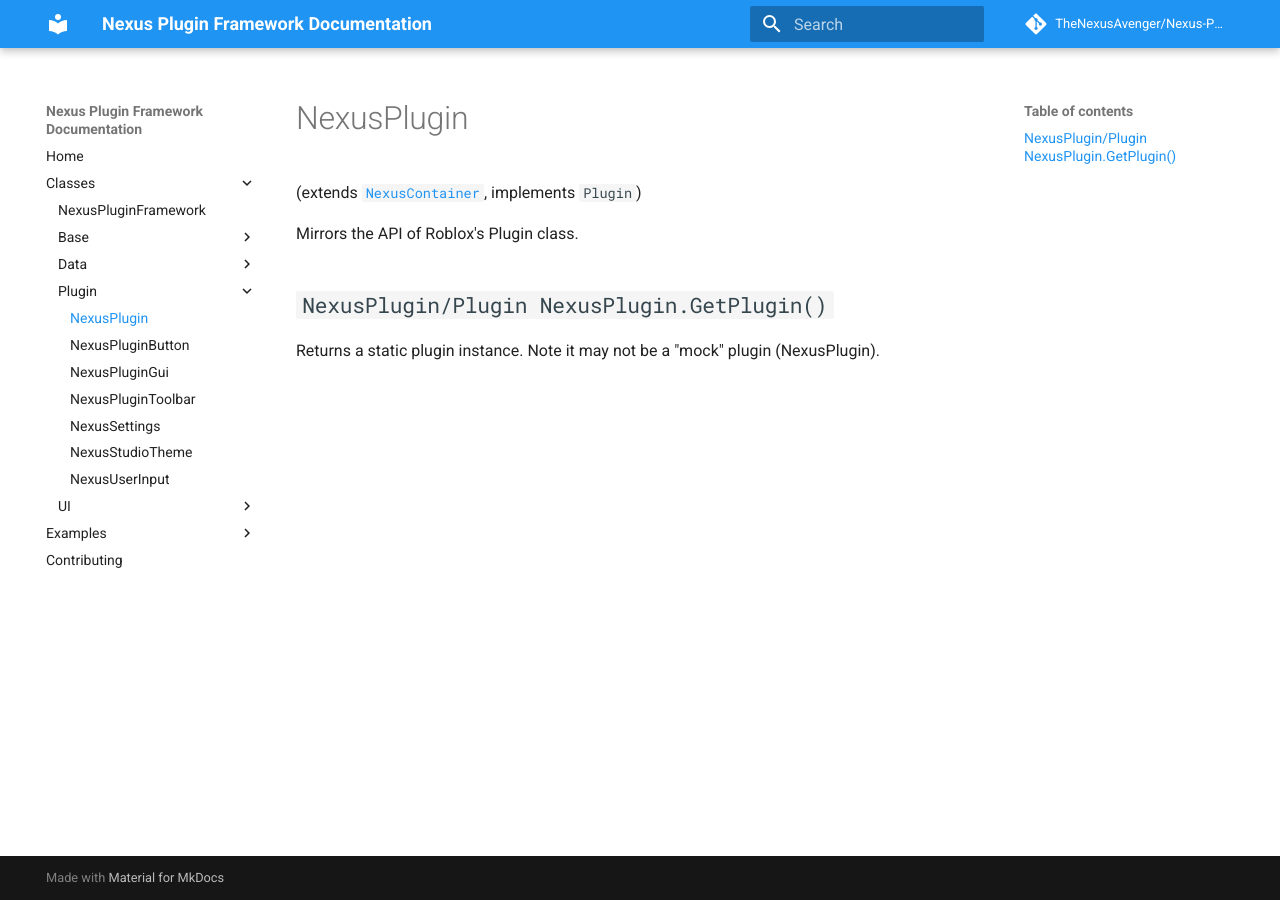
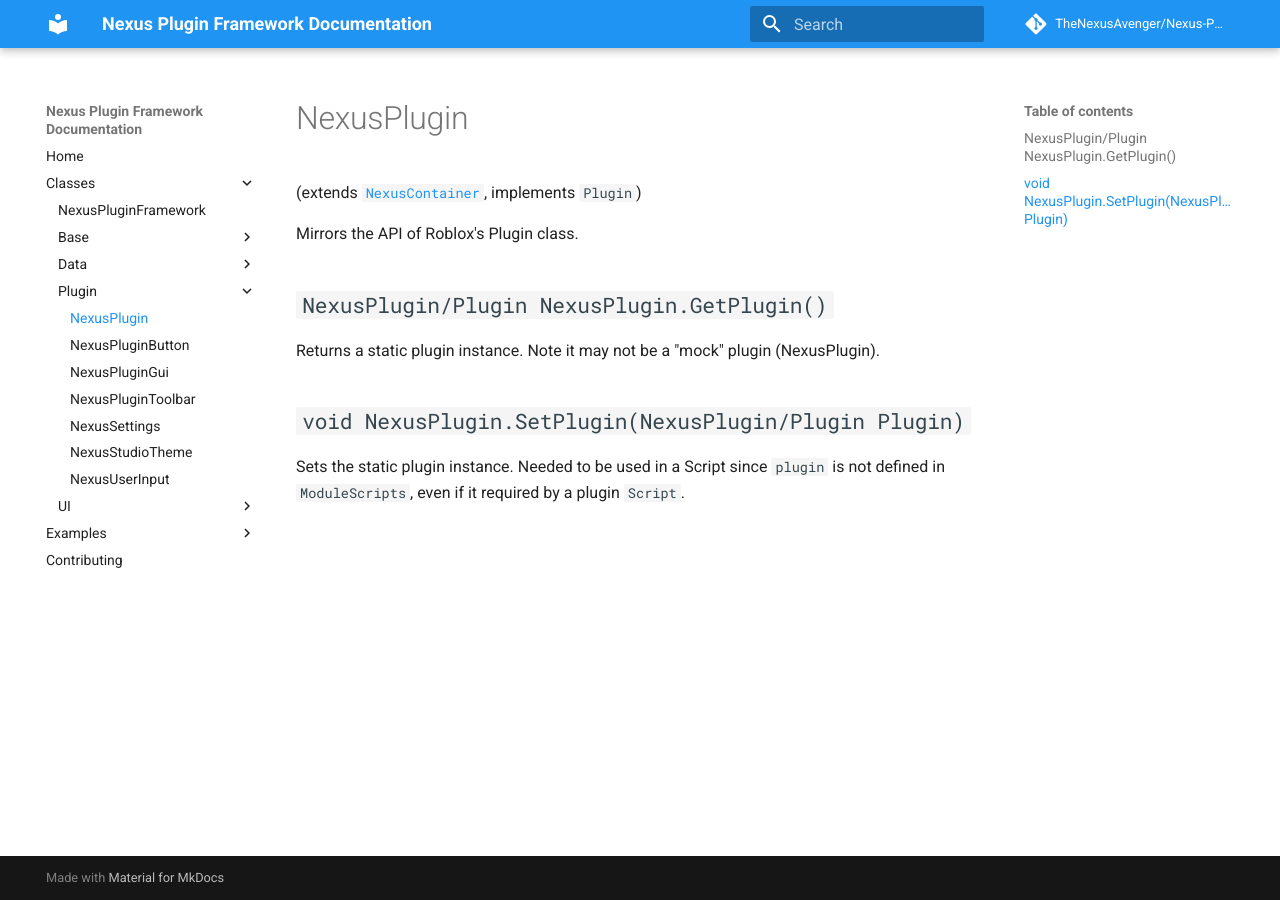
Before and after one commit to TheNexusAvenger/Nexus-Plugin-Framework, an MkDocs documentation site: the page built from docs/classes/Plugin/NexusPlugin.md, in a window 1280 px wide. Built offline with MkDocs 1.6.1 and Material for MkDocs 9.7.7, drawn with Linux system fonts in a browser that asks for light colours; comment, search, counter and statistics services are not loaded.

Commit message:
Updated docs for SetPlugin

```diff
--- a/docs/classes/Plugin/NexusPlugin.md
+++ b/docs/classes/Plugin/NexusPlugin.md
@@ -6,3 +6,9 @@
 ## `NexusPlugin/Plugin NexusPlugin.GetPlugin()`
 Returns a static plugin instance. Note it may not be
 a "mock" plugin (NexusPlugin).
+
+## `void NexusPlugin.SetPlugin(NexusPlugin/Plugin Plugin)`
+Sets the static plugin instance. Needed to be
+used in a Script since `plugin` is not defined
+in `ModuleScripts`, even if it required by a plugin
+`Script`.
```
Also changed, not shown: docs/classes/NexusPluginFramework.md (+3 -0 lines).
